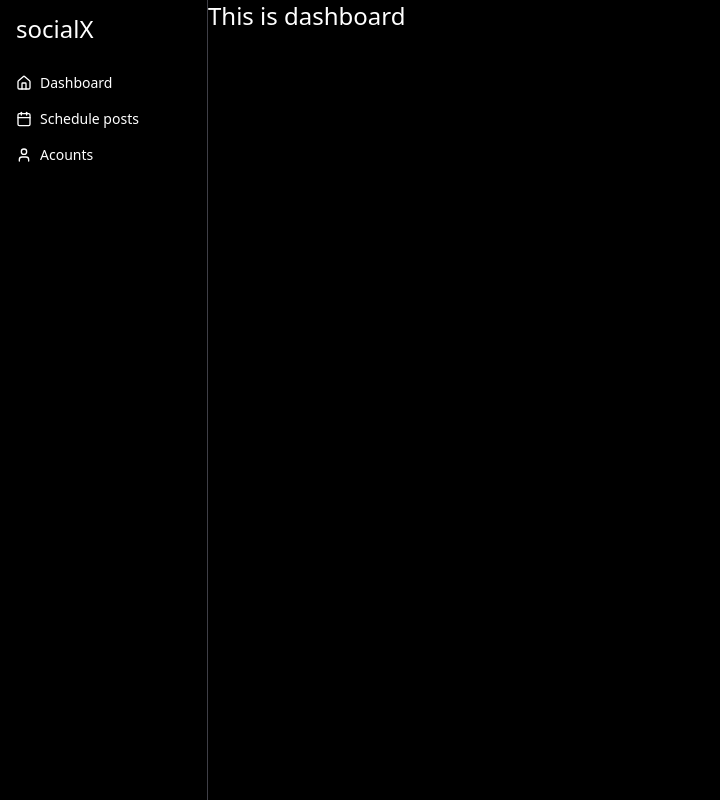
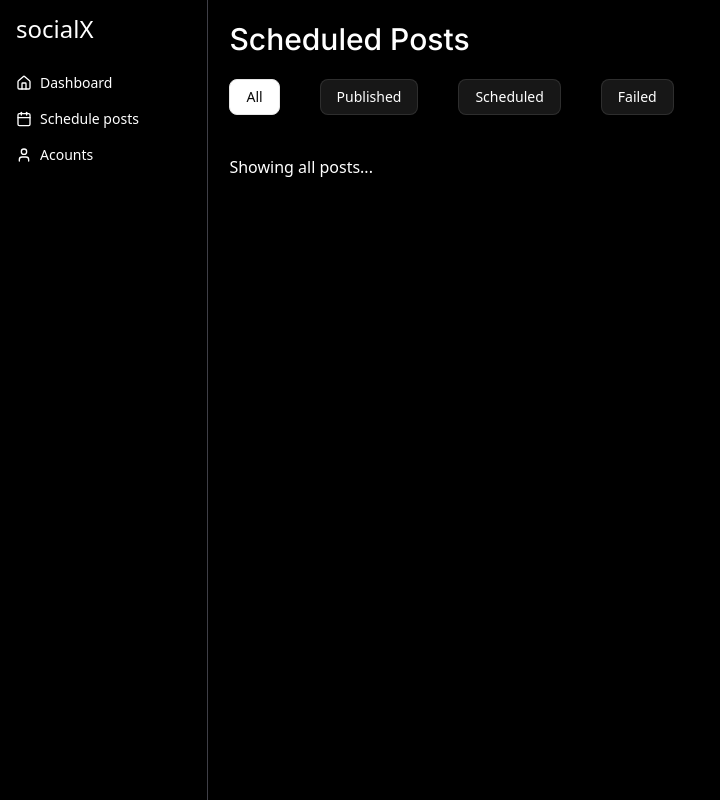
Before and after one commit to Isabelle36/SocialX, a Next.js app in the folder front-social/: page /dashboard in a window 1280 px wide. Shown: the whole page, without its empty margins (0-720 px from the left). Built offline with nearby package versions, Linux system fonts and the light colour scheme.

Commit message:
worked on dashboard

```diff
--- a/front-social/app/dashboard/page.js
+++ /dev/null
@@ -1,13 +0,0 @@
-// "use client";
-
-import React from "react";
-
-const page = () => {
-  return (
-    <div className="bg-black h-screen">
-      <h1 className="text-2xl text-white ">This is dashboard</h1>
-    </div>
-  );
-};
-
-export default page;
--- /dev/null
+++ b/front-social/app/dashboard/page.jsx
@@ -0,0 +1,42 @@
+"use client";
+
+import { Button } from "@/components/ui/button";
+import React, { useState } from "react";
+
+const tabs = ["All", "Published", "Scheduled", "Failed"];
+
+const Page = () => {
+  const [activeTab, setActiveTab] = useState("All");
+
+  return (
+    <div className="bg-black h-screen">
+      <h1 className="text-white font-inter font-medium p-[2%] text-3xl">Scheduled Posts</h1>
+
+      <div className="flex ml-[2%] flex-row space-x-10">
+        {tabs.map((tab) => (
+          <Button
+            key={tab}
+            onClick={() => setActiveTab(tab)}
+            variant={activeTab === tab ? "outline" : ''}
+            className={
+              activeTab === tab
+                ? "cursor-pointer"
+                : "border border-white/10 cursor-pointer text-white hover:bg-white/10"
+            }
+          >
+            {tab}
+          </Button>
+        ))}
+      </div>
+
+      <div className="text-white ml-[2%] mt-10">
+        {activeTab === "All" && <p>Showing all posts...</p>}
+        {activeTab === "Published" && <p>Showing published posts...</p>}
+        {activeTab === "Scheduled" && <p>Showing scheduled posts...</p>}
+        {activeTab === "Failed" && <p>Showing failed posts...</p>}
+      </div>
+    </div>
+  );
+};
+
+export default Page;
```
